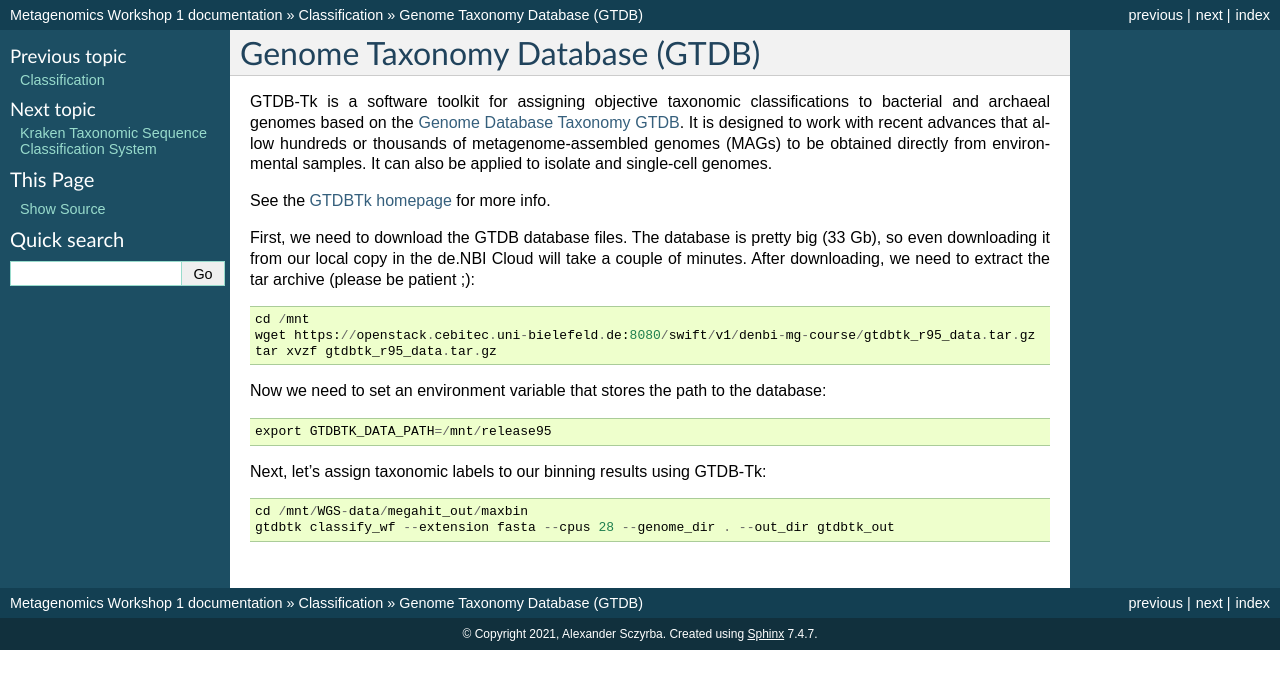
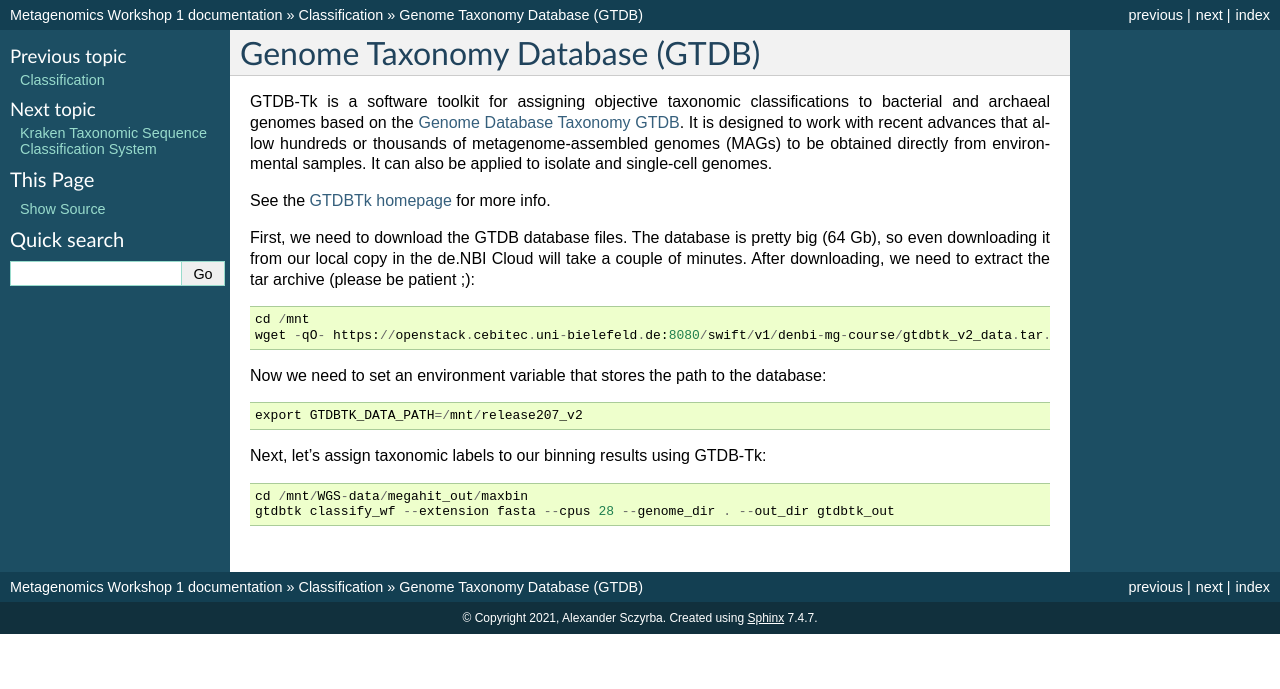
Before and after one commit to metagenomics/metagenomics-workshop, a Sphinx documentation site: the page built from docs/classification/gtdb-tk.rst, in a window 1280 px wide. Shown: the top 689 px of the page. Built offline with Sphinx 7.4.7, drawn with Linux system fonts in a browser that asks for light colours.

Commit message:
Update gtdb-tk.rst

```diff
--- a/docs/classification/gtdb-tk.rst
+++ b/docs/classification/gtdb-tk.rst
@@ -13,18 +13,17 @@ See the `GTDBTk homepage <https://ecogenomics.github.io/GTDBTk/index.html>`_
 for more info.
 
 First, we need to download the GTDB database files. The database is pretty
-big (33 Gb), so even downloading it from our local copy in the de.NBI Cloud
+big (64 Gb), so even downloading it from our local copy in the de.NBI Cloud
 will take a couple of minutes. After downloading, we need to extract the
 tar archive (please be patient ;)::
 
   cd /mnt
-  wget https://openstack.cebitec.uni-bielefeld.de:8080/swift/v1/denbi-mg-course/gtdbtk_r95_data.tar.gz
-  tar xvzf gtdbtk_r95_data.tar.gz
+  wget -qO- https://openstack.cebitec.uni-bielefeld.de:8080/swift/v1/denbi-mg-course/gtdbtk_v2_data.tar.gz | tar xvzf
 
 Now we need to set an environment variable that stores the path to
 the database::
 
-  export GTDBTK_DATA_PATH=/mnt/release95
+  export GTDBTK_DATA_PATH=/mnt/release207_v2
 
 Next, let's assign taxonomic labels to our binning results using
 GTDB-Tk::
```
